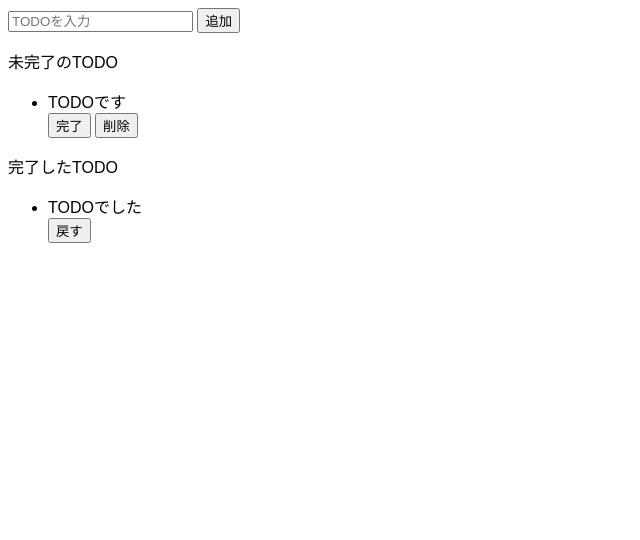
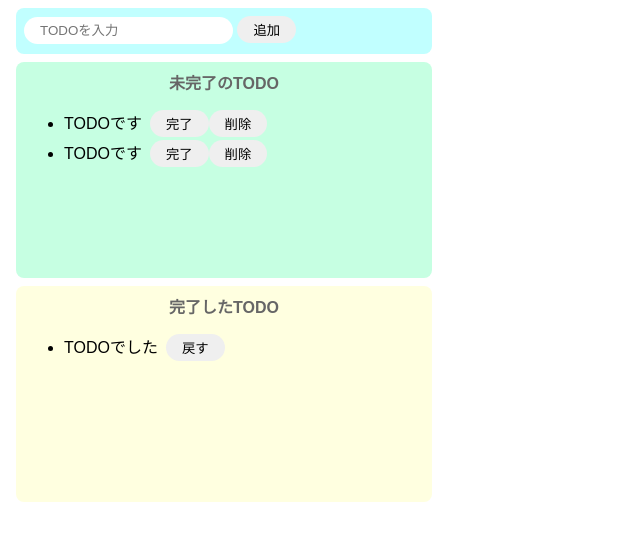
Before and after one commit to falcon0426/codesandbox, a website built with Parcel: page src/index.html in a window 1280 px wide. Shown: the whole page, without its empty margins (0-640 px from the left). Built offline with nearby package versions, Linux system fonts and the light colour scheme.

Commit message:
#途中まで

```diff
--- a/src/index.html
+++ b/src/index.html
@@ -6,24 +6,29 @@
   </head>
 
   <body>
-<div>
-  <input placeholder="TODOを入力" />
-  <button>追加</button>
+<div class="input-area">
+  <input placeholder="TODOを入力" id="add-text"/>
+  <button id="add-button">追加</button>
 </div>
-<div>
-  <p>未完了のTODO</p>
-  <ul>
-    <div>
+<div class="imcomplete-area">
+  <p class="title">未完了のTODO</p>
+  <ul id="incomplete-list">
+    <div class="list-row">
+      <li>TODOです</li>
+      <button>完了</button>
+      <button>削除</button>
+    </div>
+    <div class="list-row">
       <li>TODOです</li>
       <button>完了</button>
       <button>削除</button>
     </div>
   </ul>
 </div>
-<div>
-  <p>完了したTODO</p>
+<div class="complete-area">
+  <p class="title">完了したTODO</p>
   <ul>
-    <div>
+    <div class="list-row">
       <li>TODOでした</li>
       <button>戻す</button>
     </div>
--- a/src/index.js
+++ b/src/index.js
@@ -1,10 +1,23 @@
 import "./styles.css";
 
-document.getElementById("app").innerHTML = `
-<h1>Hello Vanilla!</h1>
-<div>
-  We use the same configuration as Parcel to bundle this sandbox, you can find more
-  info about Parcel
-  <a href="https://parceljs.org" target="_blank" rel="noopener noreferrer">here</a>.
-</div>
-`;
+const onClickAdd = () => {
+  //テキストボックスの値を取得した後に初期化する
+  const inputText = document.getElementById("add-text").value;
+  document.getElementById("add-text").value = ""
+
+  //div生成
+
+  const div = document.createElement("div")
+  div.className = "list-row"
+
+  //liタグ生成
+  const li = document.createElement("li")
+  li.innerText = inputText
+
+  //divタグの子要素を設定
+  div.appendChild(li);
+  //未完了リストに追加
+  document.getElementById("incomplete-list").appendChild(div);
+}
+
+document.getElementById("add-button").addEventListener("click", () => onClickAdd());
--- a/src/styles.css
+++ b/src/styles.css
@@ -1,3 +1,65 @@
 body {
-  font-family: sans-serif;
+font-family: sans-serif;
 }
+
+input {
+border-radius: 16px;
+border: none;
+padding:6px 16px;
+}
+
+button{
+  border-radius: 16px;
+  border: none;
+  padding:4px 16px;
+}
+
+button:hover{
+  background-color: #ff7fff;
+  color: #fff;
+
+}
+
+li{
+  margin-right: 8px;
+}
+
+.input-area{
+background-color: #c1ffff;
+width: 400px;
+height: 30px;
+padding: 8px;
+margin: 8px;
+border-radius: 8px;
+}
+
+.imcomplete-area{
+background-color: #c6ffe2;
+width: 400px;
+min-height: 200px;
+padding: 8px;
+margin: 8px;
+border-radius: 8px;
+}
+
+.complete-area{
+background-color: #ffffe0;
+width: 400px;
+min-height: 200px;
+padding: 8px;
+margin: 8px;
+border-radius: 8px;
+}
+
+.title{
+  text-align: center;
+  margin-top: 0;
+  font-weight: bold;
+  color:#666 ;
+}
+
+.list-row{
+  display: flex;
+  align-content: center;
+  padding-bottom: 3px;
+}
```
